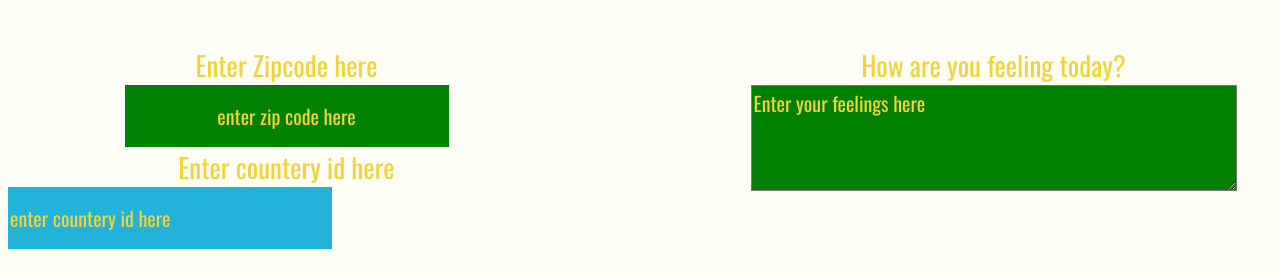
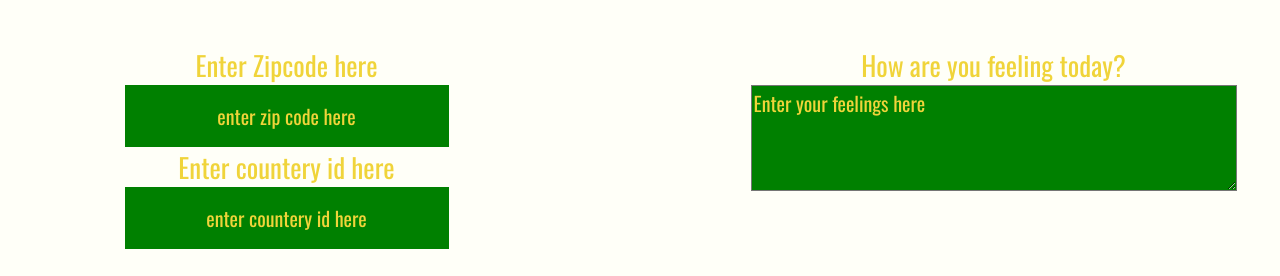
Before and after one commit to SayedSokar/weather-journal-app, a website: page website/index.html in a window 1280 px wide. Shown: the part 169-445 px from the top of the page. Drawn offline with nearby package versions, Linux system fonts and the light colour scheme; a web font is replaced by a local one.

Commit message:
Update style.css

```diff
--- a/website/style.css
+++ b/website/style.css
@@ -65,7 +65,11 @@ background-color: green;
         text-align: center;
         margin: auto;
     }
-
+#counteryid{
+     background-color: green;
+        text-align: center;
+        margin: auto;
+}
 .enteryfeel {
     grid-column:3/4 ;
     grid-row: 1;
```
